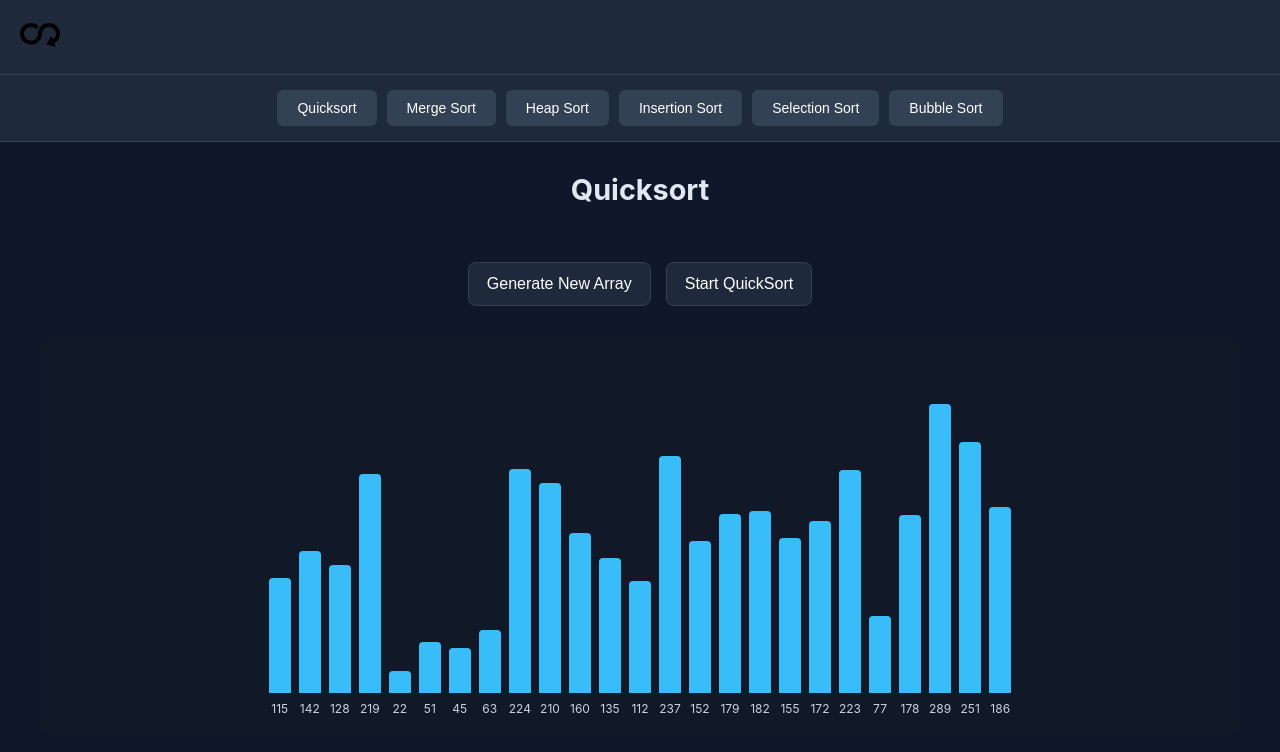
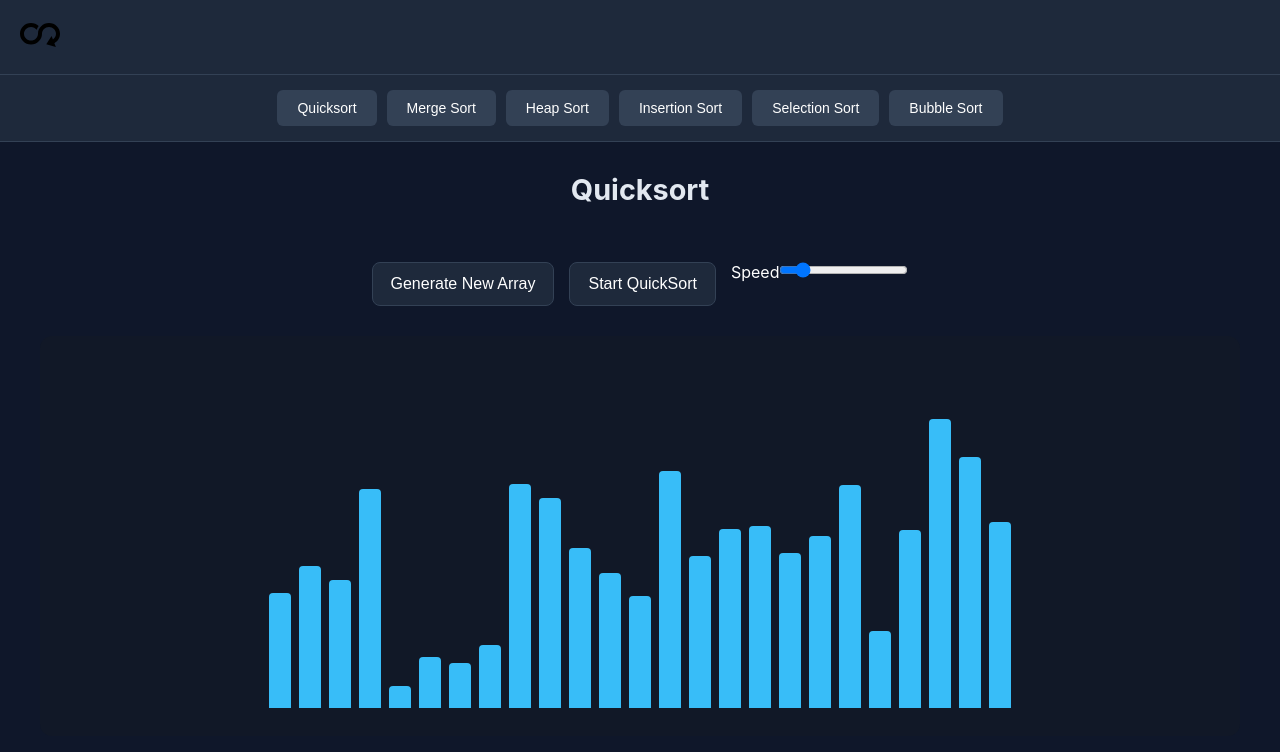
Before and after one commit to Giltson1/Sorting-Visualizer, a React (Vite) app: page / in a window 1280 px wide. Shown: the top 752 px of the page. Built offline with nearby package versions, Linux system fonts and the light colour scheme.

Commit message:
adding a speed bar

```diff
--- a/src/script/sort/bubbleSort.jsx
+++ b/src/script/sort/bubbleSort.jsx
@@ -1,22 +1,35 @@
-import { useEffect, useState } from 'react';
+import { useEffect, useRef, useState } from 'react';
 
 export default function BubbleSort() {
   const [array, setArray] = useState([]);
   const [activeBars, setActiveBars] = useState([]);
   const [sortedBars, setSortedBars] = useState([]);
   const [isSorting, setIsSorting] = useState(false);
+  const [speed, setSpeed] = useState(50);
+
+  const speedRef = useRef(speed);
 
   const NUMBER_OF_BARS = 25;
   const MIN_VALUE = 20;
   const MAX_VALUE = 300;
-  const ANIMATION_SPEED = 50;
+
+  const MIN_SPEED = 10;
+  const MAX_SPEED = 300;
 
   useEffect(() => {
     generateNewArray();
   }, []);
 
+  useEffect(() => {
+    speedRef.current = speed;
+  }, [speed]);
+
   function randomIntFromInterval(min, max) {
     return Math.floor(Math.random() * (max - min + 1) + min);
+  }
+
+  function sleep(ms) {
+    return new Promise((resolve) => setTimeout(resolve, ms));
   }
 
   function generateNewArray() {
@@ -43,7 +56,6 @@ export default function BubbleSort() {
 
         if (a[j] > a[j + 1]) {
           [a[j], a[j + 1]] = [a[j + 1], a[j]];
-
           animations.push({
             type: "swap",
             indices: [j, j + 1],
@@ -52,24 +64,24 @@ export default function BubbleSort() {
         }
       }
 
-      // Mark the last element of this pass as sorted
       animations.push({ type: "sorted", index: n - 1 - i });
     }
 
-    // Mark the first element as sorted (it's the smallest after all passes)
     animations.push({ type: "sorted", index: 0 });
 
     return animations;
   }
 
-  const handleSort = () => {
+  const handleSort = async () => {
     if (isSorting) return;
+
     setIsSorting(true);
     setSortedBars([]);
+    setActiveBars([]);
+
     const animations = bubbleSortAnimations(array);
 
     for (let i = 0; i < animations.length; i++) {
-      setTimeout(() => {
       const anim = animations[i];
 
       if (anim.type === "compare") {
@@ -82,19 +94,19 @@ export default function BubbleSort() {
       }
 
       if (anim.type === "sorted") {
-          setSortedBars(prev => {
+        setSortedBars((prev) => {
           if (prev.includes(anim.index)) return prev;
           return [...prev, anim.index];
         });
-          setActiveBars(prev => prev.filter(idx => idx !== anim.index));
+
+        setActiveBars((prev) => prev.filter((idx) => idx !== anim.index));
       }
 
-        if (i === animations.length - 1) {
+      await sleep(speedRef.current);
+    }
+
+    setActiveBars([]);
     setIsSorting(false);
-          setActiveBars([]);
-        }
-      }, i * ANIMATION_SPEED);
-    }
   };
 
   const handleReset = () => {
@@ -103,14 +115,27 @@ export default function BubbleSort() {
 
   return (
     <div className="sort-page">
-
       <div className="sort-controls">
         <button onClick={handleReset} disabled={isSorting}>
           Generate New Array
         </button>
+
         <button onClick={handleSort} disabled={isSorting}>
           Start BubbleSort
         </button>
+
+        <div className="speed-control">
+          <label htmlFor="speedRange">Speed</label>
+          <input
+            id="speedRange"
+            type="range"
+            min={MIN_SPEED}
+            max={MAX_SPEED}
+            value={speed}
+            onChange={(e) => setSpeed(Number(e.target.value))}
+          />
+
+        </div>
       </div>
 
       <div className="array-container">
@@ -129,7 +154,7 @@ export default function BubbleSort() {
                 className={barClass}
                 style={{ height: `${value}px` }}
               ></div>
-              <span className="bar-label">{value}</span>
+              <span className="bar-label"></span>
             </div>
           );
         })}
--- a/src/script/sort/heapSort.jsx
+++ b/src/script/sort/heapSort.jsx
@@ -1,4 +1,4 @@
-import { useEffect, useState } from "react";
+import { useEffect, useRef, useState } from "react";
 import { heapsort } from "./heapSort.js";
 
 function HeapSort() {
@@ -6,15 +6,22 @@ function HeapSort() {
   const [activeBars, setActiveBars] = useState([]);
   const [sortedBars, setSortedBars] = useState([]);
   const [isSorting, setIsSorting] = useState(false);
+  const [speed, setSpeed] = useState(50);
+  const speedRef = useRef(speed);
 
   const NUMBER_OF_BARS = 25;
   const MIN_VALUE = 20;
   const MAX_VALUE =400;
-  const ANIMATION_SPEED = 120;
+  const MIN_SPEED = 10;
+  const MAX_SPEED = 300;
 
   useEffect(() => {
     generateNewArray();
   }, []);
+
+  useEffect(() => {
+    speedRef.current = speed;
+  }, [speed]);
 
   function randomIntFromInterval(min, max) {
     return Math.floor(Math.random() * (max - min + 1) + min);
@@ -66,9 +73,9 @@ function HeapSort() {
           setTimeout(() => {
             setActiveBars([]);
             setIsSorting(false);
-          }, ANIMATION_SPEED);
+          }, speedRef.current);
         }
-      }, step * ANIMATION_SPEED);
+      }, step * speedRef.current);
     });
   }
 
@@ -82,6 +89,18 @@ function HeapSort() {
         <button onClick={startHeapSort} disabled={isSorting}>
           Start Heap Sort
         </button>
+        <div className="speed-control">
+          <label htmlFor="speedRange">Speed</label>
+          <input
+            id="speedRange"
+            type="range"
+            min={MIN_SPEED}
+            max={MAX_SPEED}
+            value={speed}
+            onChange={(e) => setSpeed(Number(e.target.value))}
+          />
+
+        </div>
       </div>
 
       <div className="array-container">
@@ -100,7 +119,7 @@ function HeapSort() {
                 className={barClass}
                 style={{ height: `${value}px` }}
               ></div>
-              <span className="bar-label">{value}</span>
+              <span className="bar-label"></span>
             </div>
           );
         })}
--- a/src/script/sort/insertionSort.jsx
+++ b/src/script/sort/insertionSort.jsx
@@ -1,19 +1,26 @@
-import { useEffect, useState } from 'react';
+import { useEffect, useRef, useState } from 'react';
 
 export default function InsertionSort() {
   const [array, setArray] = useState([]);
   const [activeBars, setActiveBars] = useState([]);
   const [sortedBars, setSortedBars] = useState([]);
   const [isSorting, setIsSorting] = useState(false);
+  const [speed, setSpeed] = useState(50);
+  const speedRef = useRef(speed);
 
   const NUMBER_OF_BARS = 25;
   const MIN_VALUE = 20;
   const MAX_VALUE = 300;
-  const ANIMATION_SPEED = 50;
+  const MIN_SPEED = 10;
+  const MAX_SPEED = 300;
 
   useEffect(() => {
     generateNewArray();
   }, []);
+
+  useEffect(() => {
+    speedRef.current = speed;
+  }, [speed]);
 
   function randomIntFromInterval(min, max) {
     return Math.floor(Math.random() * (max - min + 1) + min);
@@ -106,7 +113,7 @@ export default function InsertionSort() {
           setIsSorting(false);
           setActiveBars([]);
         }
-      }, i * ANIMATION_SPEED);
+      }, i * speedRef.current);
     }
   };
 
@@ -124,6 +131,17 @@ export default function InsertionSort() {
         <button onClick={handleSort} disabled={isSorting}>
           Start InsertionSort
         </button>
+        <div className="speed-control">
+          <label htmlFor="speedRange">Speed</label>
+          <input
+            id="speedRange"
+            type="range"
+            min={MIN_SPEED}
+            max={MAX_SPEED}
+            value={speed}
+            onChange={(e) => setSpeed(Number(e.target.value))}
+          />
+        </div>
       </div>
 
       <div className="array-container">
@@ -142,7 +160,7 @@ export default function InsertionSort() {
                 className={barClass}
                 style={{ height: `${value}px` }}
               ></div>
-              <span className="bar-label">{value}</span>
+              <span className="bar-label"></span>
             </div>
           );
         })}
--- a/src/script/sort/mergeSort.jsx
+++ b/src/script/sort/mergeSort.jsx
@@ -1,19 +1,26 @@
-import { useEffect, useState } from 'react';
+import { useEffect, useRef, useState } from 'react';
 
 export default function MergeSort() {
   const [array, setArray] = useState([]);
   const [activeBars, setActiveBars] = useState([]);
   const [sortedBars, setSortedBars] = useState([]);
   const [isSorting, setIsSorting] = useState(false);
+  const [speed, setSpeed] = useState(50);
+  const speedRef = useRef(speed);
 
   const NUMBER_OF_BARS = 25;
   const MIN_VALUE = 20;
   const MAX_VALUE = 300;
-  const ANIMATION_SPEED = 50;
+  const MIN_SPEED = 10;
+  const MAX_SPEED = 300;
 
   useEffect(() => {
     generateNewArray();
   }, []);
+
+  useEffect(() => {
+    speedRef.current = speed;
+  }, [speed]);
 
   function randomIntFromInterval(min, max) {
     return Math.floor(Math.random() * (max - min + 1) + min);
@@ -140,7 +147,7 @@ export default function MergeSort() {
           setIsSorting(false);
           setActiveBars([]);
         }
-      }, i * ANIMATION_SPEED);
+      }, i * speedRef.current);
     }
   };
 
@@ -158,6 +165,17 @@ export default function MergeSort() {
         <button onClick={handleSort} disabled={isSorting}>
           Start MergeSort
         </button>
+        <div className="speed-control">
+          <label htmlFor="speedRange">Speed</label>
+          <input
+            id="speedRange"
+            type="range"
+            min={MIN_SPEED}
+            max={MAX_SPEED}
+            value={speed}
+            onChange={(e) => setSpeed(Number(e.target.value))}
+          />
+        </div>
       </div>
 
       <div className="array-container">
@@ -176,7 +194,7 @@ export default function MergeSort() {
                 className={barClass}
                 style={{ height: `${value}px` }}
               ></div>
-              <span className="bar-label">{value}</span>
+              <span className="bar-label"></span>
             </div>
           );
         })}
--- a/src/script/sort/quicksort.jsx
+++ b/src/script/sort/quicksort.jsx
@@ -1,19 +1,26 @@
-import { useEffect, useState } from 'react';
+import { useEffect, useRef, useState } from 'react';
 
 export default function QuickSort() {
   const [array, setArray] = useState([]);
   const [activeBars, setActiveBars] = useState([]);
   const [sortedBars, setSortedBars] = useState([]);
   const [isSorting, setIsSorting] = useState(false);
+  const [speed, setSpeed] = useState(50);
+  const speedRef = useRef(speed);
 
   const NUMBER_OF_BARS = 25;
   const MIN_VALUE = 20;
   const MAX_VALUE = 300;
-  const ANIMATION_SPEED = 50;
+  const MIN_SPEED = 10;
+  const MAX_SPEED = 300;
 
   useEffect(() => {
     generateNewArray();
   }, []);
+
+  useEffect(() => {
+    speedRef.current = speed;
+  }, [speed]);
 
   function randomIntFromInterval(min, max) {
     return Math.floor(Math.random() * (max - min + 1) + min);
@@ -112,7 +119,7 @@ export default function QuickSort() {
           setIsSorting(false);
           setActiveBars([]);
         }
-      }, i * ANIMATION_SPEED);
+      }, i * speedRef.current);
     }
   };
 
@@ -130,6 +137,18 @@ export default function QuickSort() {
         <button onClick={handleSort} disabled={isSorting}>
           Start QuickSort
         </button>
+        <div className="speed-control">
+          <label htmlFor="speedRange">Speed</label>
+          <input
+            id="speedRange"
+            type="range"
+            min={MIN_SPEED}
+            max={MAX_SPEED}
+            value={speed}
+            onChange={(e) => setSpeed(Number(e.target.value))}
+          />
+
+        </div>
       </div>
 
       <div className="array-container">
@@ -148,7 +167,7 @@ export default function QuickSort() {
                 className={barClass}
                 style={{ height: `${value}px` }}
               ></div>
-              <span className="bar-label">{value}</span>
+              <span className="bar-label"></span>
             </div>
           );
         })}
--- a/src/script/sort/selectionSort.jsx
+++ b/src/script/sort/selectionSort.jsx
@@ -1,19 +1,26 @@
-import { useEffect, useState } from 'react';
+import { useEffect, useRef, useState } from 'react';
 
 export default function SelectionSort() {
   const [array, setArray] = useState([]);
   const [activeBars, setActiveBars] = useState([]);
   const [sortedBars, setSortedBars] = useState([]);
   const [isSorting, setIsSorting] = useState(false);
+  const [speed, setSpeed] = useState(50);
+  const speedRef = useRef(speed);
 
   const NUMBER_OF_BARS = 25;
   const MIN_VALUE = 20;
   const MAX_VALUE = 300;
-  const ANIMATION_SPEED = 50;
+  const MIN_SPEED = 10;
+  const MAX_SPEED = 300;
 
   useEffect(() => {
     generateNewArray();
   }, []);
+
+  useEffect(() => {
+    speedRef.current = speed;
+  }, [speed]);
 
   function randomIntFromInterval(min, max) {
     return Math.floor(Math.random() * (max - min + 1) + min);
@@ -99,7 +106,7 @@ export default function SelectionSort() {
           setIsSorting(false);
           setActiveBars([]);
         }
-      }, i * ANIMATION_SPEED);
+      }, i * speedRef.current);
     }
   };
 
@@ -117,6 +124,18 @@ export default function SelectionSort() {
         <button onClick={handleSort} disabled={isSorting}>
           Start SelectionSort
         </button>
+        <div className="speed-control">
+          <label htmlFor="speedRange">Speed</label>
+          <input
+            id="speedRange"
+            type="range"
+            min={MIN_SPEED}
+            max={MAX_SPEED}
+            value={speed}
+            onChange={(e) => setSpeed(Number(e.target.value))}
+          />
+
+        </div>
       </div>
 
       <div className="array-container">
@@ -135,7 +154,7 @@ export default function SelectionSort() {
                 className={barClass}
                 style={{ height: `${value}px` }}
               ></div>
-              <span className="bar-label">{value}</span>
+              <span className="bar-label"></span>
             </div>
           );
         })}
```
Lines whose indentation alone changed are shown as unchanged.
